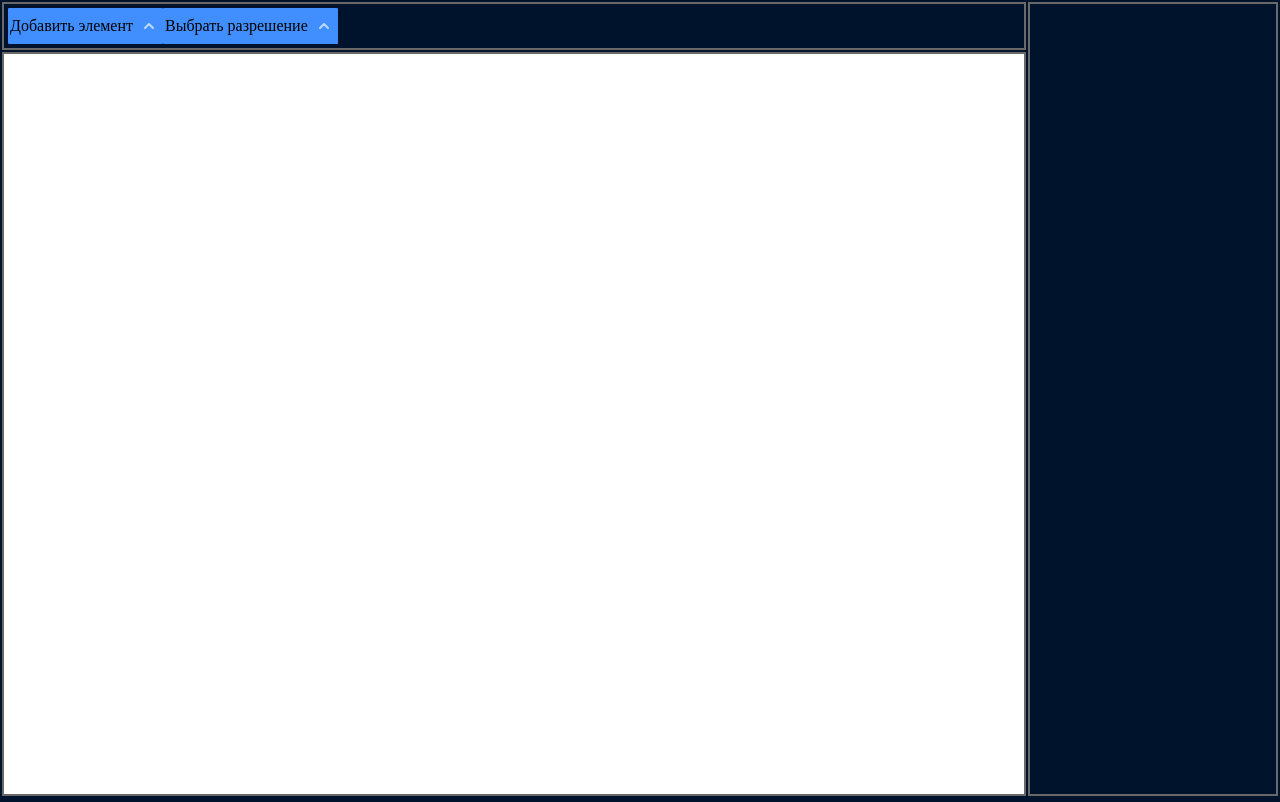
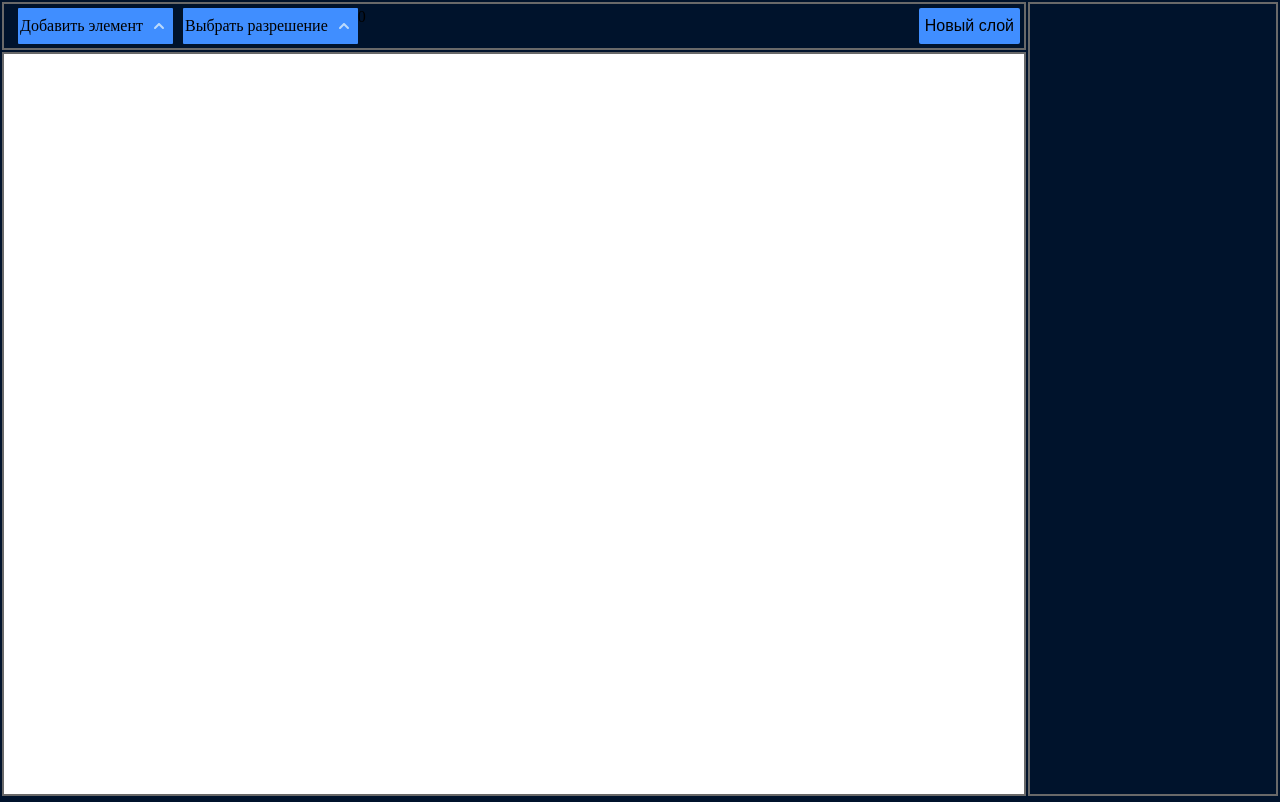
Before and after one commit to alaltru1992/scheamer, a React (Create React App) app: page / in a window 1280 px wide. Built offline with nearby package versions, Linux system fonts and the light colour scheme.

Commit message:
-add layer form

```diff
--- a/package.json
+++ b/package.json
@@ -1,5 +1,5 @@
 {
-  "name": "untitled",
+  "name": "scheamer",
   "version": "0.1.0",
   "private": true,
   "dependencies": {
--- a/public/index.html
+++ b/public/index.html
@@ -2,7 +2,6 @@
 <html lang="en">
   <head>
     <meta charset="utf-8" />
-    <link rel="icon" href="%PUBLIC_URL%/favicon.ico" />
     <meta name="viewport" content="width=device-width, initial-scale=1" />
     <meta name="theme-color" content="#000000" />
     <title>Scheamer</title>
--- a/src/ac/index.js
+++ b/src/ac/index.js
@@ -15,3 +15,12 @@ export function selectResolution(value){
         }
     }
 }
+
+export function switchLayer(value){
+    return{
+        type: "switch-layer",
+        data:{
+            activeLayer: value
+        }
+    }
+}
--- a/src/components/Header/index.js
+++ b/src/components/Header/index.js
@@ -1,7 +1,7 @@
 import {connect} from "react-redux";
 import "./style.scss"
 import {useState, useEffect, useRef} from 'react'
-import {selectAddingElement, selectResolution} from "../../ac"
+import {selectAddingElement, selectResolution, switchLayer} from "../../ac"
 
 
 function Header(props) {
@@ -18,10 +18,41 @@ function Header(props) {
 
     }
 
-    const [listOpend, listToggler] = useState(null)
+    const [listOpend, listToggler] = useState(null);
+    const [addLayerFormOpened, addLayerFormToggler] = useState(false);
+
+    const addLayerForm = addLayerFormOpened &&
+        <div className={"header-add-new-layer-form"}>
+            <div className={"header-add-new-layer-form-close"}/>
+            <span className={"header-add-new-layer-form-label"}>Добавление слоя</span>
+            <div className={"header-add-new-layer-form-name"}>
+                <span className={"header-add-new-layer-form-name-label"}>Введите название</span>
+                <input className={"header-add-new-layer-form-name-input"}/>
+            </div>
+            <button className={"header-add-new-layer-form-add"}>
+                Добавить
+            </button>
+        </div>
+
+    const existingLayer =  layers.layers.length &&
+        <div className={"header-elements-container"}>
+            <span>Слои</span>
+            <div className={"header-elements-container-img" + (listOpend === "existing-layers" ? "" : " open")} onClick={() => toggleLists("existing-layers")}/>
+            <ul className={"header-elements-container_list" + (listOpend === "existing-layers" ? "" : " closed") }>
+                {
+                    layers.layers.map(elm =>{
+                        return(
+                            <li key={elm.id} className={"header-elements-container_list_element"} onClick={() => elementSelect("existing-layers", elm.id, switchLayer)}>{elm.name}</li>
+                        )
+                    })
+                }
+            </ul>
+        </div>
+
 
     return (
         <div className={"header"}>
+            <div className={"header-containers-container"}>
                 <div className={"header-elements-container"}>
                     <span>Добавить элемент</span>
                     <div className={"header-elements-container-img" + (listOpend === "selector" ? "" : " open")} onClick={() => toggleLists("selector")}/>
@@ -40,6 +71,10 @@ function Header(props) {
                         <li className={"header-elements-container_list_element"} onClick={() => elementSelect("resolution", "1024x576", selectResolution)}>1024x576</li>
                     </ul>
                 </div>
+                {existingLayer}
+            </div>
+            <button className={"header-add-layer"} onClick={() => addLayerFormToggler(true)}>Новый слой</button>
+            {addLayerForm}
         </div>
     );
 }
--- a/src/components/Header/style.scss
+++ b/src/components/Header/style.scss
@@ -8,15 +8,18 @@
   overflow: hidden;
   display: flex;
   padding: 4px;
-  justify-content: flex-start;
+  justify-content: space-between;
 
-  &-elements-container{
+  &-containers-container{
+    display: flex;
+    .header-elements-container{
       display: flex;
       height: 100%;
       background-color: $elements;
       border-radius: 1px;
       padding: 2px;
       align-items: center;
+      margin-left: 10px;
       &-img{
         display: flex;
         background:  url("../../res/images/arrow-down.svg") no-repeat;
@@ -55,3 +58,60 @@
       }
     }
   }
+  &-add-layer{
+    border-radius: 2px;
+    background-color: $elements;
+    transition: background-color 0.25s;
+    font-size: 16px;
+    &:hover{
+      background-color: $elements-hover;
+    }
+    &:active{
+      background-color: $elements-active;
+      color: #fff;
+    }
+  }
+  &-add-new-layer-form{
+    position: absolute;
+    top: 50%;
+    left: 50%;
+    transform: translate(-50%,-50%);
+    background-color: $main;
+    display: flex;
+    flex-direction: column;
+    border-radius: 6px;
+    &-label{
+      padding-left: 20px;
+      padding-right: 20px;
+      color: $light-font-color;
+      font-size: 14px;
+      text-align: center;
+      margin-top: 12px;
+    }
+    &-name{
+      display: flex;
+      margin-top: 12px;
+      justify-content: center;
+      align-items: center;
+      padding-right: 12px;
+      padding-left: 12px;
+      &-label{
+        padding-left: 20px;
+        padding-right: 20px;
+        color: $light-font-color;
+        font-size: 14px;
+        text-align: center;
+      }
+
+    }
+    &-add{
+      margin-top: 24px;
+      margin-bottom: 12px;
+      margin-left: 35%;
+      background-color: #408eff;
+      color: #333333;
+      border-radius: 2px;
+      margin-right: 35%;
+    }
+  }
+}
--- a/src/scss/_base.scss
+++ b/src/scss/_base.scss
@@ -25,3 +25,13 @@ div{
 .d-none {
   display: none;
 }
+
+button{
+  border: none;
+  outline: none;
+  cursor: pointer;
+}
+
+input{
+  outline: none;
+}
--- a/src/scss/colors.scss
+++ b/src/scss/colors.scss
@@ -1,3 +1,7 @@
 $main: #00132c;
 $borders: #696969;
-$elements: #408eff
+$elements: #408eff;
+$elements-hover: #00BFFF;
+$elements-active: #000080;
+$light-font-color: #FFFFF0;
+$dark-font-color: #333333;
```
Also changed, not shown: src/res/images/close.svg (added). Lines whose indentation alone changed are shown as unchanged.
